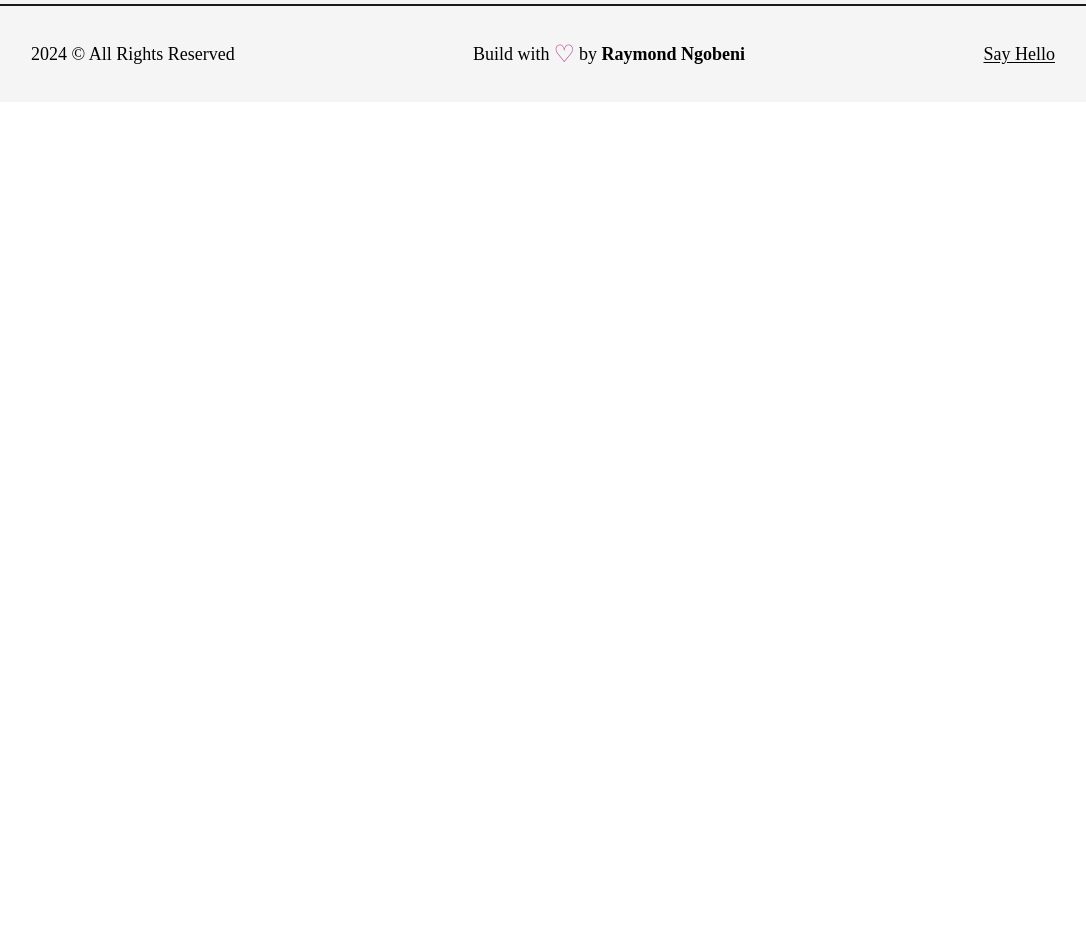
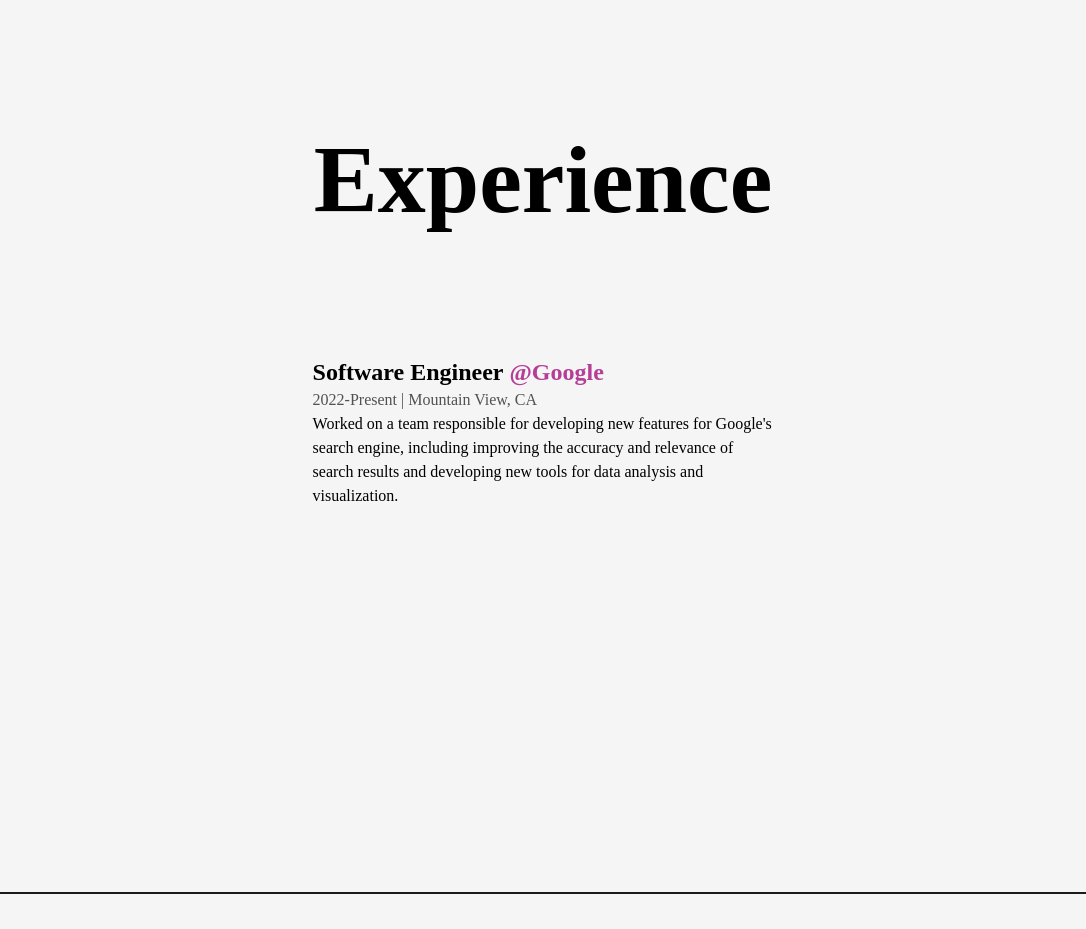
Before and after one commit to Ubaton/portfolio_v2, a Next.js app: page /about in a window 1280 px wide. Shown: the part 2000-2929 px from the top of the page, without its empty margins (97-1183 px from the left). Before the commit the page ends 2102 px from the top, so only its background shows below. Built offline with nearby package versions, Linux system fonts and the light colour scheme.

Commit message:
v0.0.5 New changes to the about page, and added a new page.

```diff
--- /dev/null
+++ b/src/components/Experience/Exprience.js
@@ -0,0 +1,51 @@
+import React from "react";
+
+const Details = ({ position, company, companyLink, time, address, work }) => {
+  return (
+    <li className="flex flex-col items-center justify-between my-8 first:mt-0 last:mb-0 w-[60%] mx-auto">
+      <div>
+        <h3 className="capitalize font-bold text-2xl">
+          {position}&nbsp;
+          <a
+            href={companyLink}
+            target={"_blank"}
+            className="text-primary capitalize"
+          >
+            @{company}
+          </a>
+        </h3>
+        <span className="capitalize font-medium text-dark/75">
+          {time} | {address}
+        </span>
+        <p className="font-medium w-full">{work}</p>
+      </div>
+    </li>
+  );
+};
+
+const Experience = () => {
+  return (
+    <div className="my-64">
+      <h2 className="font-bold text-8xl mb-32 w-full text-center">
+        Experience
+      </h2>
+
+      <div className="w-[75%] mx-auto relative">
+        <ul>
+          <Details
+            position={"Software Engineer"}
+            company={"Google"}
+            companyLink={"www.google.com"}
+            time={"2022-Present"}
+            address={"Mountain View, CA"}
+            work={`Worked on a team responsible for developing new features for Google's
+                   search engine, including improving the accuracy and relevance of search results and
+                   developing new tools for data analysis and visualization.`}
+          />
+        </ul>
+      </div>
+    </div>
+  );
+};
+
+export default Experience;
--- a/src/pages/about.js
+++ b/src/pages/about.js
@@ -6,6 +6,7 @@ import React, { useEffect, useRef } from "react";
 import ProfileImage from "../../public/images/profile/developer-pic-2.jpg";
 import { useInView, useMotionValue, useSpring } from "framer-motion";
 import Skills from "@/components/Skills/Skills";
+import Exprience from "@/components/Experience/Exprience";
 
 const AnimatedNumbers = ({ value }) => {
   const ref = useRef(null);
@@ -109,6 +110,7 @@ const about = () => {
             </div>
           </div>
           <Skills />
+          <Exprience />
         </Layout>
       </main>
     </>
```
